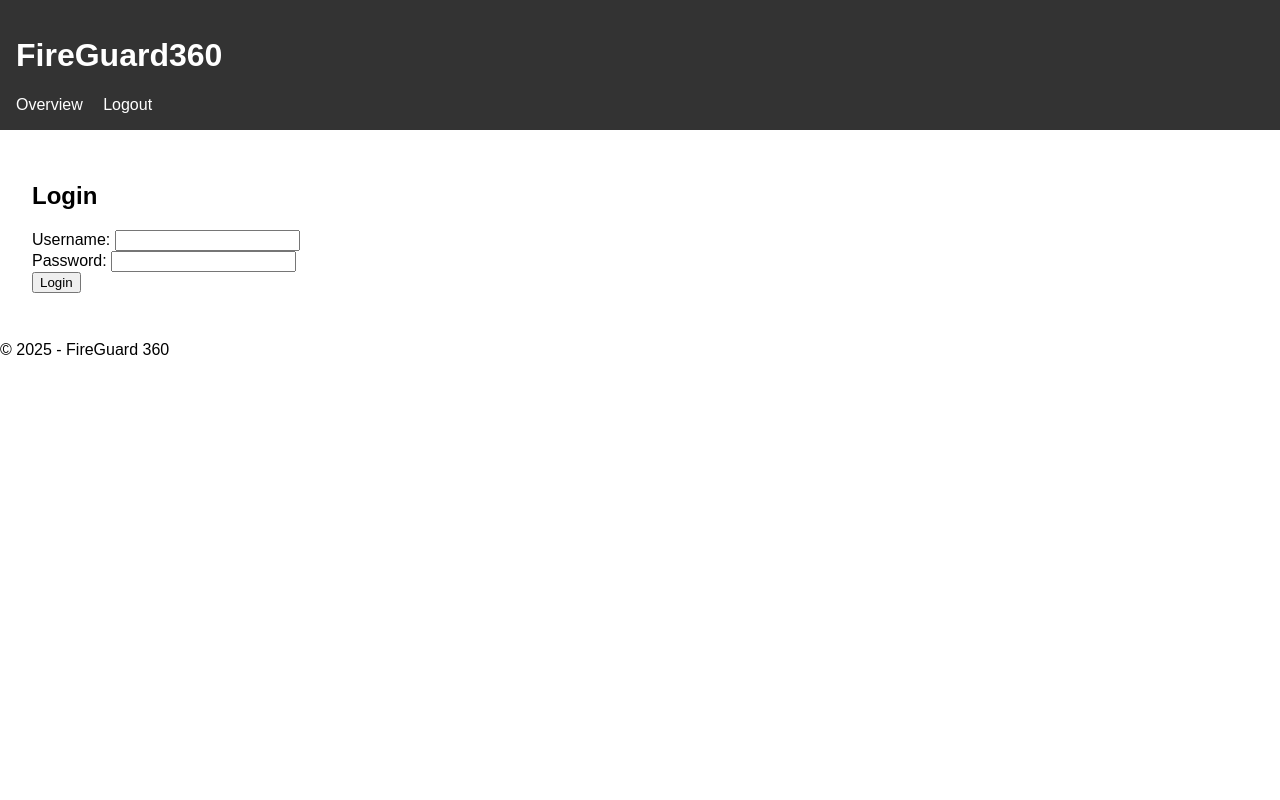
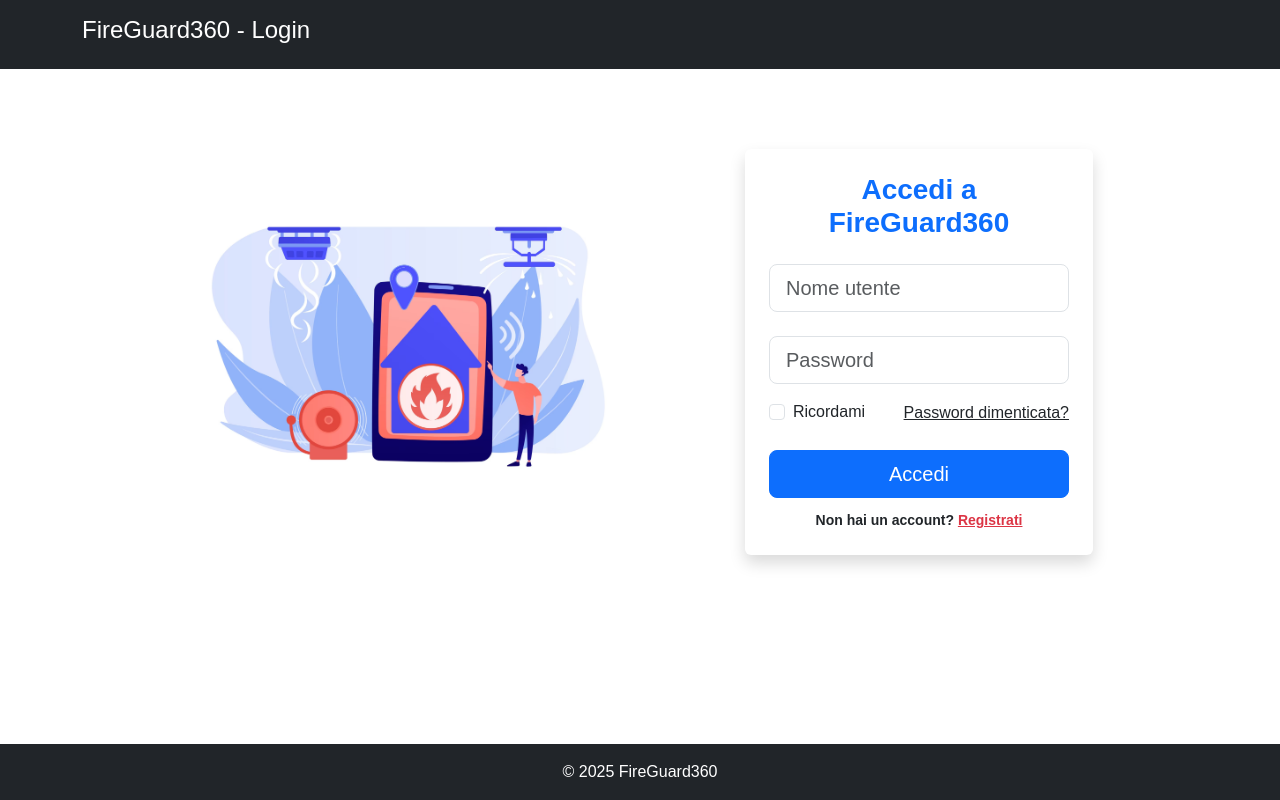
Before and after one commit to osvaldomar144/dashboard_FireGuard360, a Flask app: template flask-dashboard/templates/authentication/login.html in a window 1280 px wide. Run offline with Flask 3, Linux system fonts and the light colour scheme; the template is opened without the code that fills it, so the values that code supplies are empty; a user stored in the database is signed in.

Commit message:
feat: added general layouts for pages

```diff
--- a/flask-dashboard/templates/authentication/login.html
+++ b/flask-dashboard/templates/authentication/login.html
@@ -1,12 +1,47 @@
-{% extends "layout.html" %}
+{% extends "layout_login.html" %}
 
 {% block title %}Login{% endblock %}
 
 {% block content %}
-<h2>Login</h2>
-<form method="post">
-    <label>Username: <input type="text" name="username"></label><br>
-    <label>Password: <input type="password" name="password"></label><br>
-    <button type="submit">Login</button>
-</form>
+<div class="container-fluid h-custom">
+  <div class="row d-flex justify-content-center align-items-center h-100">
+    <div class="col-md-9 col-lg-6 col-xl-5">
+      <div class="image-container text-center mb-4">
+        <img src="{{ url_for('static', filename='images/login/login_background.png') }}" class="custom-image" alt="FireGuard360 Illustration" style="width: 100%; max-width: 600px; height: auto;">
+      </div>
+    </div>
+    <div class="col-md-8 col-lg-6 col-xl-4 offset-xl-1">
+      <div class="login-card shadow p-4 rounded bg-white">
+        <form method="POST">
+          <div class="text-center mb-4">
+            <h3 class="fw-bold text-primary">Accedi a FireGuard360</h3>
+          </div>
+
+          <div class="form-outline mb-4">
+            <input type="text" id="username" name="username" class="form-control form-control-lg" placeholder="Nome utente" required />
+          </div>
+
+          <div class="form-outline mb-3">
+            <input type="password" id="password" name="password" class="form-control form-control-lg" placeholder="Password" required />
+          </div>
+
+          <div class="d-flex justify-content-between align-items-center mb-3">
+            <div class="form-check">
+              <input class="form-check-input" type="checkbox" id="rememberMe" />
+              <label class="form-check-label" for="rememberMe"> Ricordami </label>
+            </div>
+            <a href="#" class="text-body">Password dimenticata?</a>
+          </div>
+
+          <div class="text-center mt-4">
+            <button type="submit" class="btn btn-primary btn-lg w-100">Accedi</button>
+            <p class="small fw-bold mt-2 pt-1 mb-0">
+              Non hai un account? <a href="#" class="link-danger">Registrati</a>
+            </p>
+          </div>
+        </form>
+      </div>
+    </div>
+  </div>
+</div>
 {% endblock %}
--- a/flask-dashboard/templates/drone/drone.html
+++ b/flask-dashboard/templates/drone/drone.html
@@ -1,4 +1,4 @@
-{% extends "layout.html" %}
+{% extends "layout_dashboard.html" %}
 {% block title %}Streaming Drone{% endblock %}
 {% block content %}
   <h2>Live Streaming dal Drone</h2>
--- a/flask-dashboard/templates/layout.html
+++ /dev/null
@@ -1,27 +0,0 @@
-<!DOCTYPE html>
-<html lang="it">
-<head>
-    <meta charset="UTF-8">
-    <title>{% block title %}Dashboard{% endblock %}</title>
-    <link rel="stylesheet" href="{{ url_for('static', filename='style.css') }}">
-</head>
-<body>
-    <header>
-        <h1>FireGuard360</h1>
-        {% if current_user.is_authenticated %}
-        <nav>
-            <a href="{{ url_for('overview.index') }}">Overview</a>
-            <a href="{{ url_for('auth.logout') }}">Logout</a>
-        </nav>
-        {% endif %}
-    </header>
-
-    <main>
-        {% block content %}{% endblock %}
-    </main>
-
-    <footer>
-        <p>&copy; 2025 - FireGuard 360</p>
-    </footer>
-</body>
-</html>
--- /dev/null
+++ b/flask-dashboard/templates/layout_base.html
@@ -0,0 +1,22 @@
+<!DOCTYPE html>
+<html lang="it">
+<head>
+  <meta charset="UTF-8">
+  <meta name="viewport" content="width=device-width, initial-scale=1">
+  <title>{% block title %}FireGuard360{% endblock %}</title>
+
+  <!-- CSS -->
+  <link href="https://cdn.jsdelivr.net/npm/bootstrap@5.3.3/dist/css/bootstrap.min.css" rel="stylesheet">
+  <link rel="stylesheet" href="https://cdnjs.cloudflare.com/ajax/libs/font-awesome/6.4.0/css/all.min.css" />
+  <link rel="stylesheet" href="{{ url_for('static', filename='style.css') }}">
+
+  {% block extra_head %}{% endblock %}
+</head>
+<body class="d-flex flex-column min-vh-100">
+  {% block body %}{% endblock %}
+
+  <!-- JS -->
+  <script src="https://cdn.jsdelivr.net/npm/bootstrap@5.3.3/dist/js/bootstrap.bundle.min.js"></script>
+  {% block extra_scripts %}{% endblock %}
+</body>
+</html>
--- /dev/null
+++ b/flask-dashboard/templates/layout_login.html
@@ -0,0 +1,17 @@
+{% extends "layout_base.html" %}
+
+{% block body %}
+<header class="bg-dark text-white py-3">
+  <div class="container">
+    <h1 class="h4">FireGuard360 - Login</h1>
+  </div>
+</header>
+
+<main class="container my-5">
+  {% block content %}{% endblock %}
+</main>
+
+<footer class="bg-dark text-white text-center py-3 mt-auto">
+  &copy; 2025 FireGuard360
+</footer>
+{% endblock %}
--- a/flask-dashboard/templates/overview/index.html
+++ b/flask-dashboard/templates/overview/index.html
@@ -1,4 +1,4 @@
-{% extends "layout.html" %}
+{% extends "layout_dashboard.html" %}
 
 {% block title %}Overview{% endblock %}
 
```
Also changed, not shown: flask-dashboard/templates/layout_dashboard.html (added, +37 -0 lines), flask-dashboard/static/images/login/login_background.png (added).
